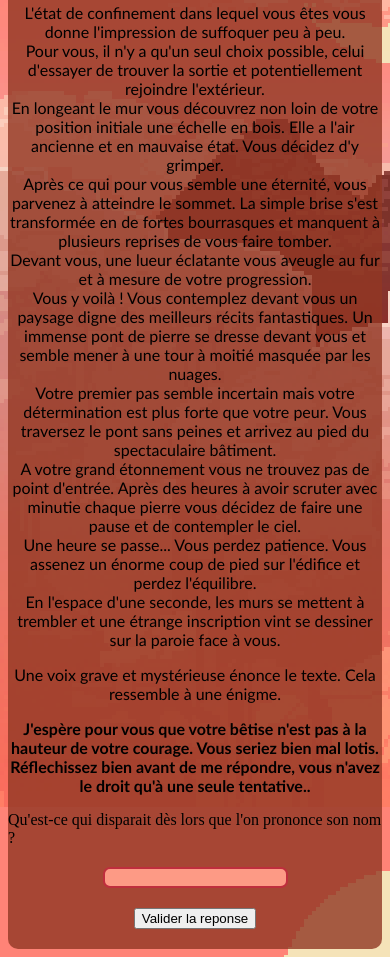
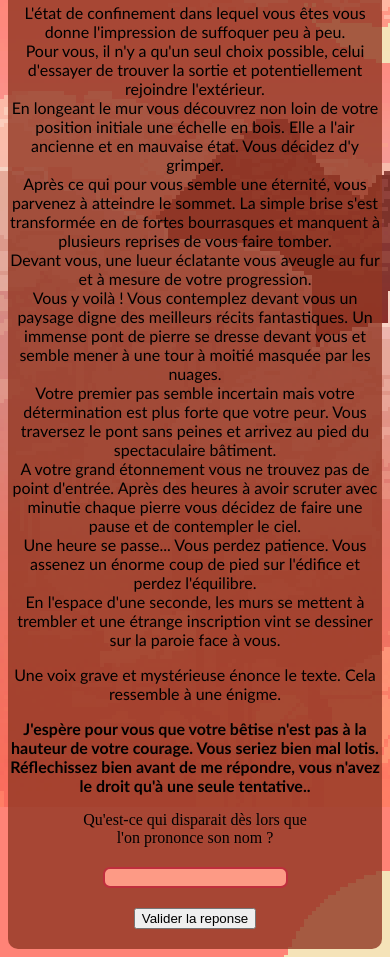
Before and after one commit to Lunasphys/first-tp-html, a plain HTML site: page page/page2.html in a window 390 px wide. Shown: the part 273-1230 px from the top of the page. Drawn offline with Linux system fonts and the light colour scheme.

Commit message:
page 2 > 700px

```diff
--- a/page/page2.html
+++ b/page/page2.html
@@ -44,7 +44,7 @@
             <p><strong>J'espère pour vous que votre bêtise n'est pas à la hauteur de votre courage. Vous seriez bien mal lotis. Réflechissez bien avant de me répondre, vous n'avez le droit qu'à une seule tentative..</strong></p>
         </span>
         <span class="block-name">
-            <div>Qu'est-ce qui disparait dès lors que l'on prononce son nom ?</div>
+            <div class="block-question-2">Qu'est-ce qui disparait dès lors que l'on prononce son nom ?</div>
             <input class="input-name" id="name" type="text">
             <button onclick="validateAnswer()">Valider la reponse</button>
         </span>
--- a/style/index.css
+++ b/style/index.css
@@ -339,10 +339,15 @@ audio {
         text-align: center;
         margin-top: -5%;
     }
+    .block-question-2 {
+        text-align: center;
+        width: 60%;
+    }
 }
 .avant-question-4 {
     align-self: center
 }
+
 .question-4 {
     flex-direction: row;
     justify-content: center;
```
